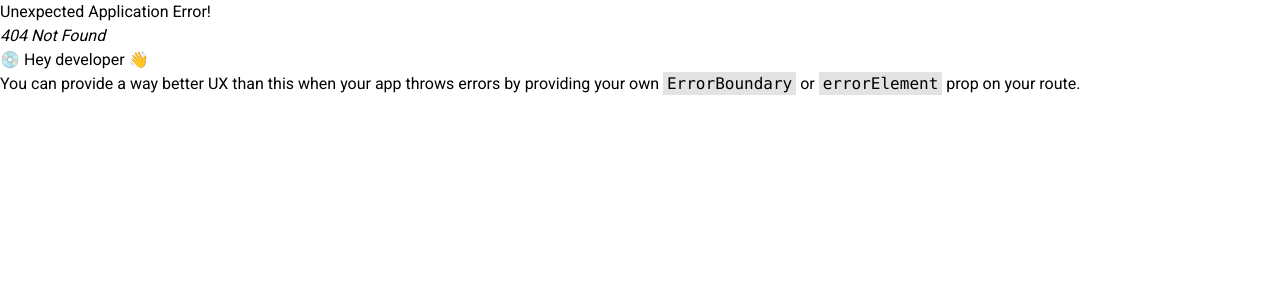
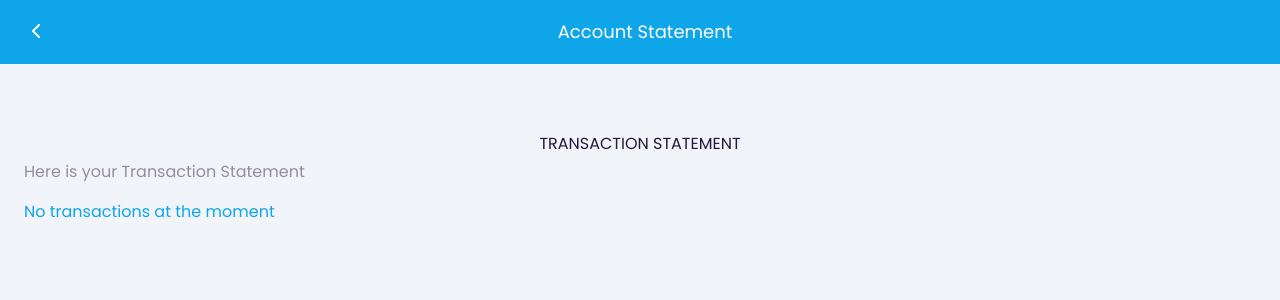
Before and after one commit to Praize-Jha18/ElectroBank, a React (Vite) app: page /account/account-statement in a window 1280 px wide. Before the commit this address had no page. Shown: the top 300 px of the page. Built offline with nearby package versions, Linux system fonts and the light colour scheme; a web font is replaced by a local one.

Commit message:
account statement

```diff
--- a/src/App.tsx
+++ b/src/App.tsx
@@ -5,6 +5,7 @@ import Home from './pages/Home';
 import Navbar from './components/nav/Navbar';
 import UserFooter from './pages/useronly/UserFooter';
 import { TitleUpdater } from './reusables/TitleUpdater';
+import AccountStatement from './pages/useronly/AccountStatement';
 
 const About = lazy(() => import('./pages/About'));
 const ContactUs = lazy(() => import('./pages/ContactUs'));
@@ -113,6 +114,9 @@ function App() {
           element: <BankTransfer />
         },
         {
+          path:"account-statement",element:<AccountStatement/>
+        },
+        {
           path: "loan",
           element: <RequestLoan />
         },
--- a/src/pages/useronly/AccountIndex.tsx
+++ b/src/pages/useronly/AccountIndex.tsx
@@ -56,7 +56,7 @@ const topLinks = [
 
 const links = [
     {
-        to: "",
+        to: "/account/loan",
         link: "Loan",
         icon: (
             <svg
@@ -71,7 +71,7 @@ const links = [
         ),
     },
     {
-        to: "",
+        to: "/account/profile",
         link: "Settings",
         icon: (
             <svg
@@ -89,7 +89,7 @@ const links = [
 
 
     {
-        to: "",
+        to: "/account/account-statement",
         link: "History",
         icon: (
             <svg
@@ -115,7 +115,7 @@ const links = [
     },
 
     {
-        to: "",
+        to: "account/support",
         link: "Support",
         icon: (
             <svg
@@ -135,7 +135,7 @@ const links = [
         ),
     },
     {
-        to: "",
+        to: "account/change-password",
         link: "Password",
         icon: (
             <svg
@@ -155,7 +155,7 @@ const links = [
         ),
     },
     {
-        to: "",
+        to: "/account/cards",
         link: "Cards",
         icon: (<svg
             xmlns="http://www.w3.org/2000/svg"
--- /dev/null
+++ b/src/pages/useronly/AccountStatement.tsx
@@ -0,0 +1,17 @@
+import React from 'react'
+import UserNavbar from './UserNavbar'
+
+const AccountStatement = () => {
+    return (<>
+        <UserNavbar header={'Account Statement'} />
+        <div className="bg-slate-100 font-poppins text-base pt-32 px-6 h-screen">
+            <h1 className='text-[#27173E]  text-base text-center py-1'>TRANSACTION STATEMENT</h1>
+            <p className='text-[#958D9E] text-base pb-4'>Here is your Transaction Statement</p>
+            <p className='text-sky-500'>No transactions at the moment</p>
+
+        </div>
+    </>
+    )
+}
+
+export default AccountStatement
--- a/src/reusables/TitleUpdater.tsx
+++ b/src/reusables/TitleUpdater.tsx
@@ -39,6 +39,7 @@ export const TitleUpdater = () => {
             '/account/loan': 'Loan - EliteCity Savings',
             '/account/cards':'Card - EliteCity Savings',
             '/account/bank-transfer': 'Bank Transfer - EliteCity Savings',
+            '/account/account-statement': 'Account Statement - EliteCity Savings',
         };
 
         console.log(location.pathname);
```
